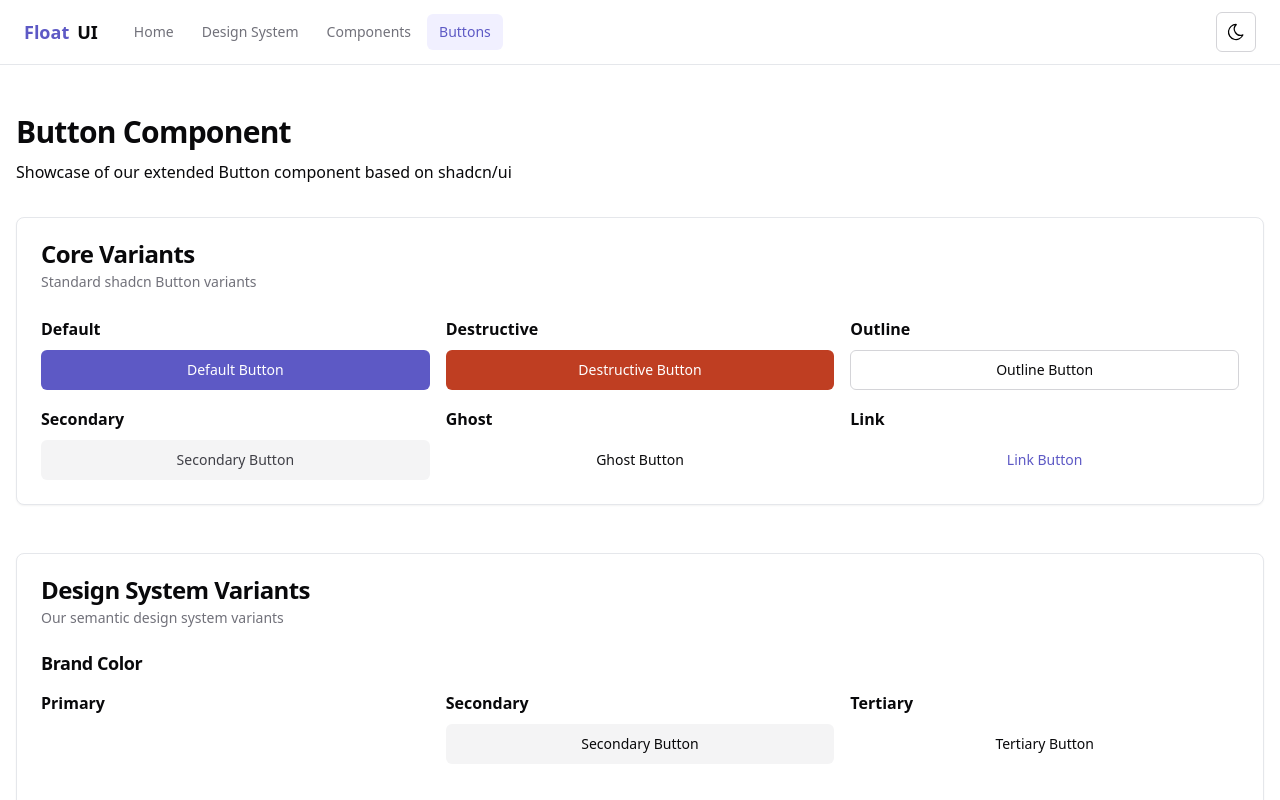
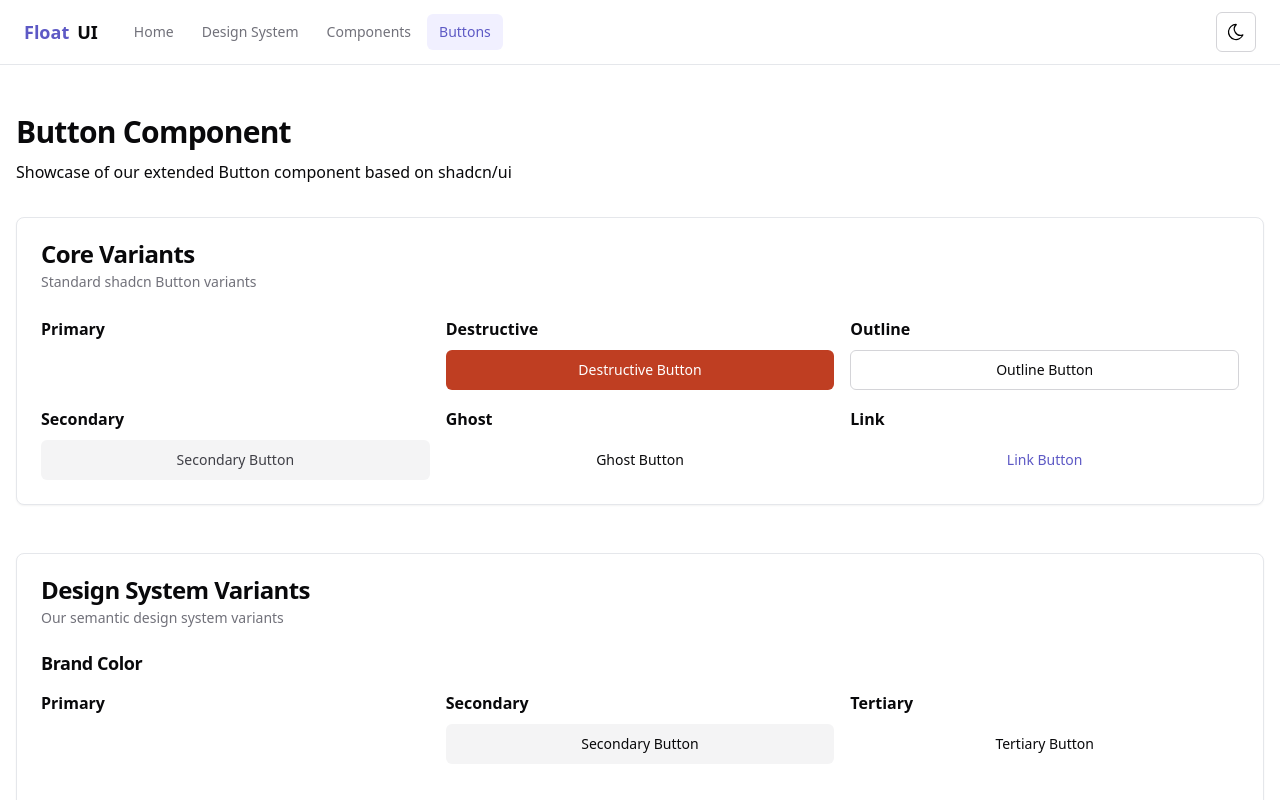
Before and after one commit to davidtylerson/component-library, a Next.js app: page /buttons in a window 1280 px wide. Shown: the top 800 px of the page. Built offline with nearby package versions, Linux system fonts and the light colour scheme.

Commit message:
before customizing

```diff
--- a/src/app/buttons/page.tsx
+++ b/src/app/buttons/page.tsx
@@ -39,8 +39,8 @@ export default function ButtonsShowcasePage() {
           <CardContent>
             <div className="grid grid-cols-1 sm:grid-cols-2 lg:grid-cols-3 gap-4">
               <div className="flex flex-col gap-2">
-                <Text weight="semibold">Default</Text>
-                <Button variant="default">Default Button</Button>
+                <Text weight="semibold">Primary</Text>
+                <Button dsVariant="primary" color="brand">Primary Button</Button>
               </div>
               <div className="flex flex-col gap-2">
                 <Text weight="semibold">Destructive</Text>
```
